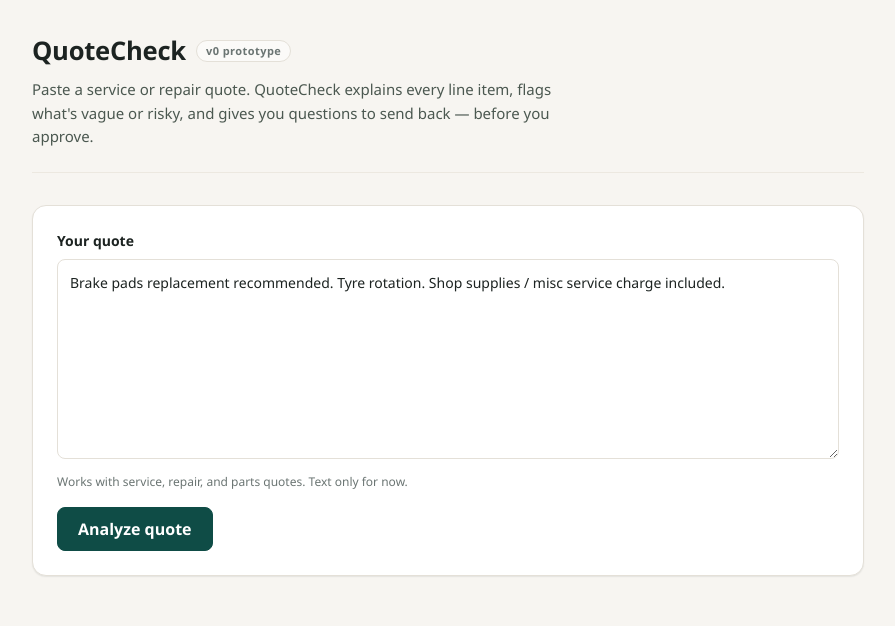
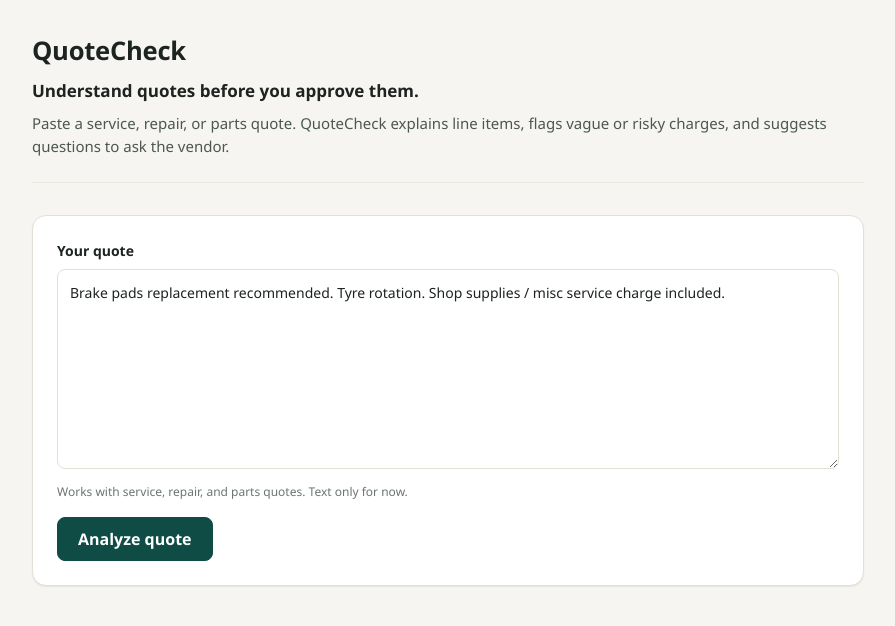
Before and after one commit to akshayv177/quotecheck-v0, a React (Vite) app in the folder frontend/: page / in a window 1280 px wide. Shown: the top 626 px of the page, without its empty margins (192-1087 px from the left). Built offline with nearby package versions, Linux system fonts and the light colour scheme.

Commit message:
style: polish final header and UI copy

```diff
--- a/frontend/src/App.jsx
+++ b/frontend/src/App.jsx
@@ -147,14 +147,12 @@
   return (
     <div className="qc-shell">
       <header className="qc-header">
-        <div className="qc-header__title-row">
-          <h1 className="qc-wordmark">QuoteCheck</h1>
-          <span className="qc-chip">v0 prototype</span>
-        </div>
-        <div className="qc-header__tagline">
-          Paste a service or repair quote. QuoteCheck explains every line item, flags
-          what's vague or risky, and gives you questions to send back — before you approve.
-        </div>
+        <h1 className="qc-wordmark">QuoteCheck</h1>
+        <p className="qc-header__subhead">Understand quotes before you approve them.</p>
+        <p className="qc-header__intro">
+          Paste a service, repair, or parts quote. QuoteCheck explains line items,
+          flags vague or risky charges, and suggests questions to ask the vendor.
+        </p>
       </header>
 
       <div className="qc-input-card">
--- a/frontend/src/index.css
+++ b/frontend/src/index.css
@@ -98,37 +98,26 @@
   border-bottom: 1px solid var(--border-quiet);
 }
 
-.qc-header__title-row {
-  display: flex;
-  align-items: center;
-  gap: 10px;
-  margin-bottom: var(--space-2);
-}
-
 .qc-wordmark {
-  margin: 0;
+  margin: 0 0 var(--space-2);
   font-weight: 700;
   font-size: 1.6rem;
   letter-spacing: -0.01em;
   color: var(--ink);
 }
 
-.qc-chip {
-  font-size: 11px;
+.qc-header__subhead {
+  margin: 0 0 var(--space-2);
+  font-size: 17px;
   font-weight: 600;
-  letter-spacing: 0.04em;
-  padding: 2px 9px;
-  border-radius: 999px;
-  background: var(--surface-quiet);
-  border: 1px solid var(--border);
-  color: var(--ink-3);
+  color: var(--ink);
 }
 
-.qc-header__tagline {
+.qc-header__intro {
+  margin: 0;
   color: var(--ink-2);
   font-size: 15px;
   line-height: 1.55;
-  max-width: 62ch;
 }
 
 /* ---------- Section labels ---------- */
```
Also changed, not shown: 3 other files (tests, documents, lock files or other folders).
